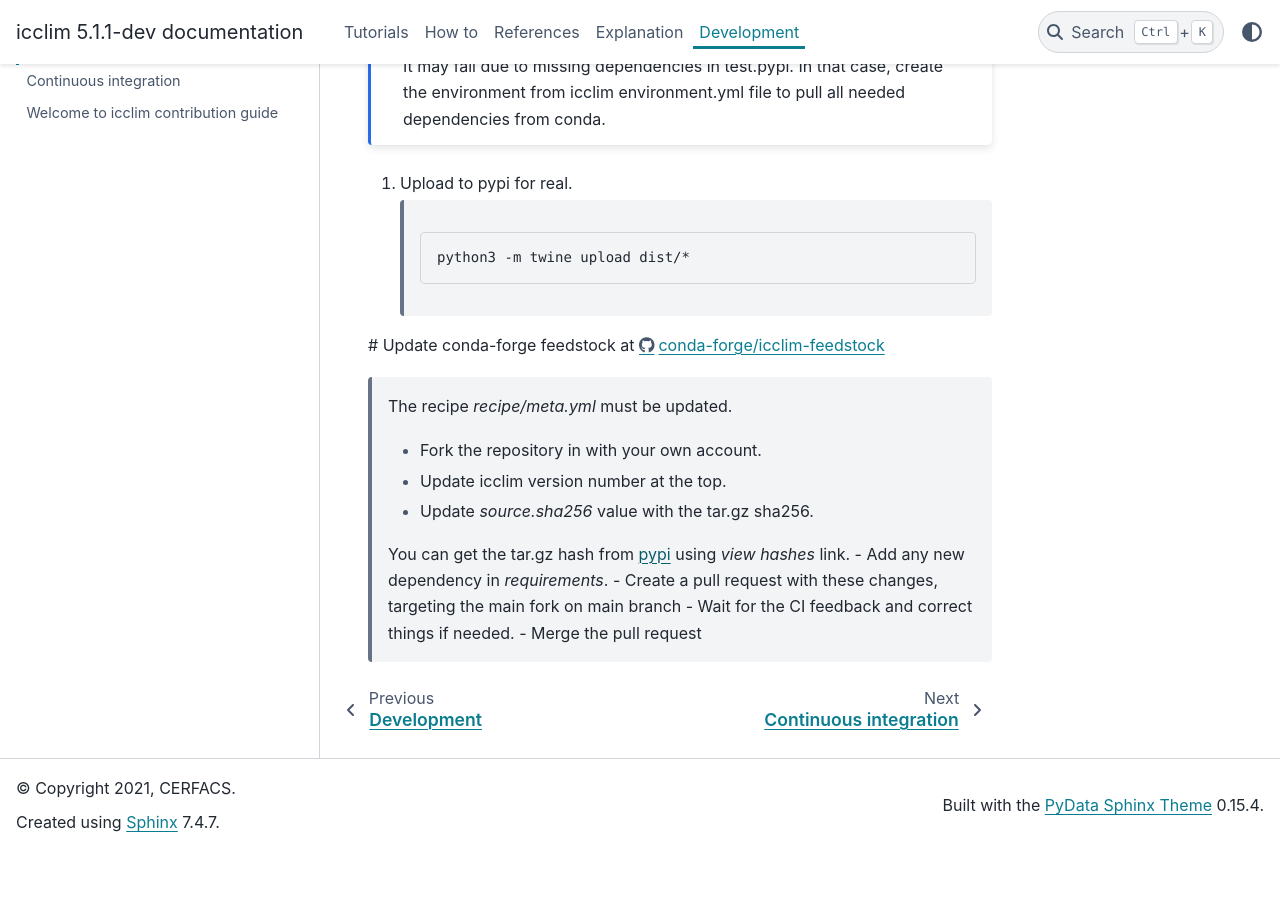
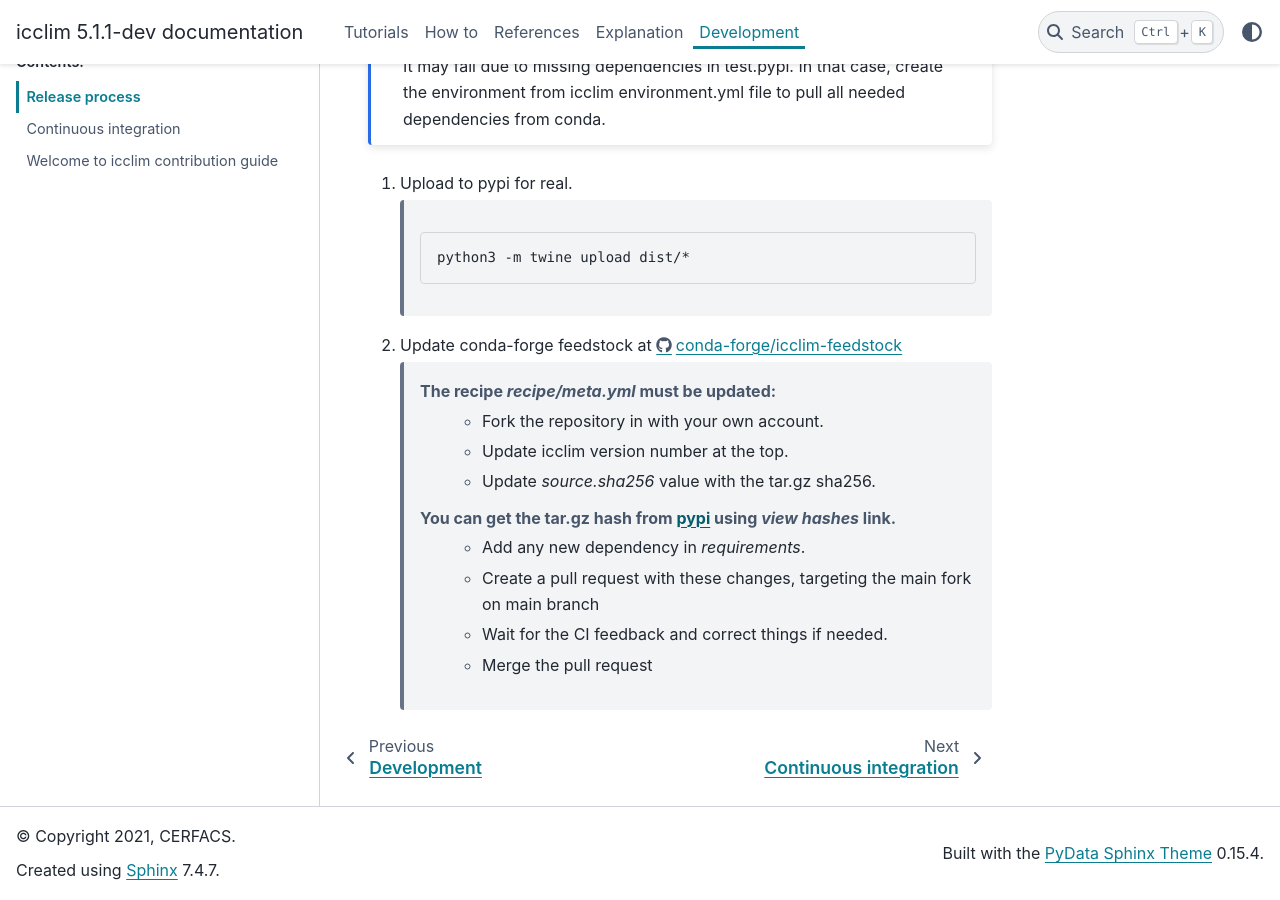
Before and after one commit to cerfacs-globc/icclim, a Sphinx documentation site: the page built from doc/source/dev/release_process.rst, in a window 1280 px wide and 900 px high, scrolled down 1041 px. Built offline with Sphinx 7.4.7 and the PyData theme 0.15.4, drawn with Linux system fonts in a browser that asks for light colours; before the commit the page ends 1893 px from its top, so only the background shows below that.

Commit message:
DOC: Cleanup

```diff
--- a/doc/source/dev/release_process.rst
+++ b/doc/source/dev/release_process.rst
@@ -43,15 +43,15 @@ Release process
 
         python3 -m twine upload dist/*
 
-# Update conda-forge feedstock at https://github.com/conda-forge/icclim-feedstock
+#. Update conda-forge feedstock at https://github.com/conda-forge/icclim-feedstock
 
-    The recipe `recipe/meta.yml` must be updated.
+    The recipe `recipe/meta.yml` must be updated:
+        - Fork the repository in with your own account.
+        - Update icclim version number at the top.
+        - Update `source.sha256` value with the tar.gz sha256.
 
-    - Fork the repository in with your own account.
-    - Update icclim version number at the top.
-    - Update `source.sha256` value with the tar.gz sha256.
     You can get the tar.gz hash from `pypi <https://pypi.org/project/icclim/#files>`_ using `view hashes` link.
-    - Add any new dependency in `requirements`.
-    - Create a pull request with these changes, targeting the main fork on main branch
-    - Wait for the CI feedback and correct things if needed.
-    - Merge the pull request
+        - Add any new dependency in `requirements`.
+        - Create a pull request with these changes, targeting the main fork on main branch
+        - Wait for the CI feedback and correct things if needed.
+        - Merge the pull request
--- a/doc/source/how_to/dask.rst
+++ b/doc/source/how_to/dask.rst
@@ -102,8 +102,8 @@ have no chunk at all on time dimension. This is true only because the bootstrapp
 In that case could use ``icclim.create_optimized_zarr_store`` to first create a zarr store not chunked at all on time dimension:
 
 .. code-block:: python
+
     import icclim
-
     with icclim.create_optimized_zarr_store(
         in_files="netcdf_files/tas.nc",
         var_names="tas",
```
